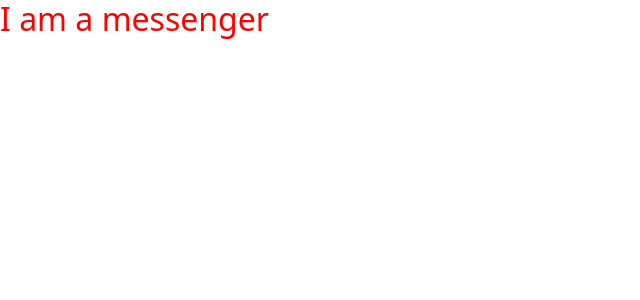
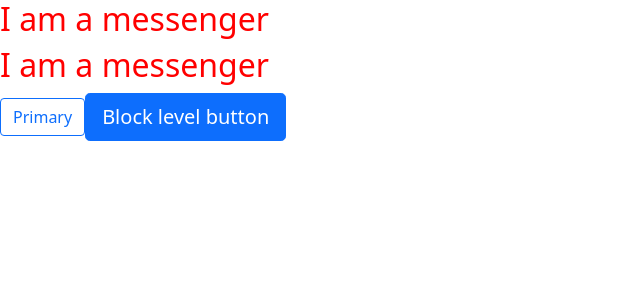
Before and after one commit to Sai-Dharani/Messenger-Application, an Angular app: page / in a window 1280 px wide. Shown: the top 300 px of the page, without its empty margins (0-640 px from the left). Built offline with nearby package versions, Linux system fonts and the light colour scheme.

Commit message:
Update app.component.html

```diff
--- a/src/app/app.component.html
+++ b/src/app/app.component.html
@@ -1 +1,3 @@
-<h2>I am a messenger</h2>
+<h2>I am a messenger</h2><h2>I am a messenger</h2>
+<button type="button" class="btn btn-outline-primary">Primary</button>
+<button type="button" class="btn btn-primary btn-lg btn-block">Block level button</button>
```
